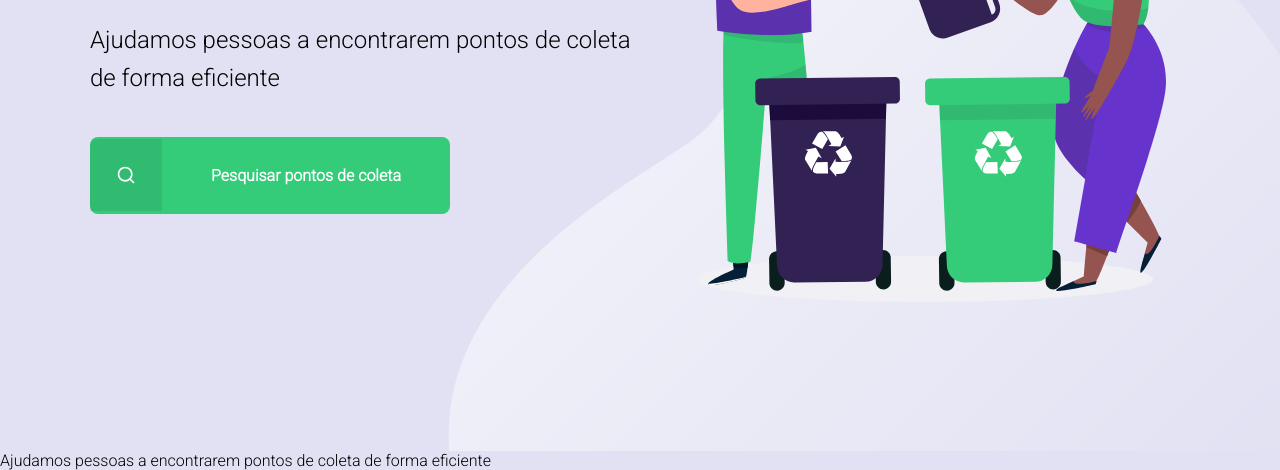
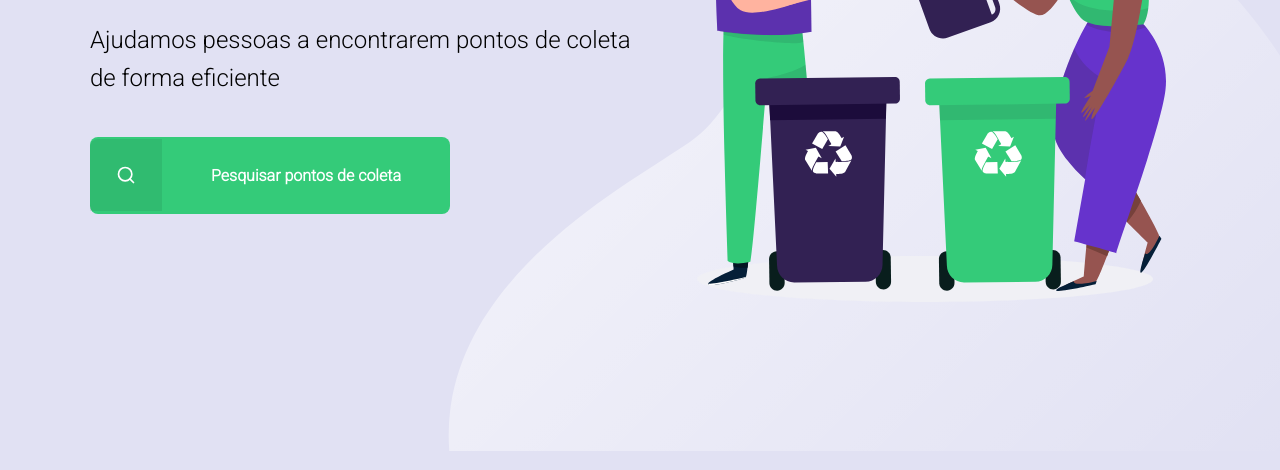
Before and after one commit to dev-AntonioLima/NLW-Ecoleta, a plain HTML site: page index.html in a window 1280 px wide. Shown: the part 349-819 px from the top of the page. Drawn offline with Linux system fonts and the light colour scheme.

Commit message:
update readme

```diff
--- a/index.html
+++ b/index.html
@@ -44,7 +44,7 @@ Cadastre um ponto de coleta
 
 </div>
 
-<p class="red">Ajudamos pessoas a encontrarem pontos de coleta de forma eficiente</p>
+
 
 
 </body>
```
Also changed, not shown: create-point.html (+5 -0 lines), img/ecoleta.gif (added), 1 other file.
